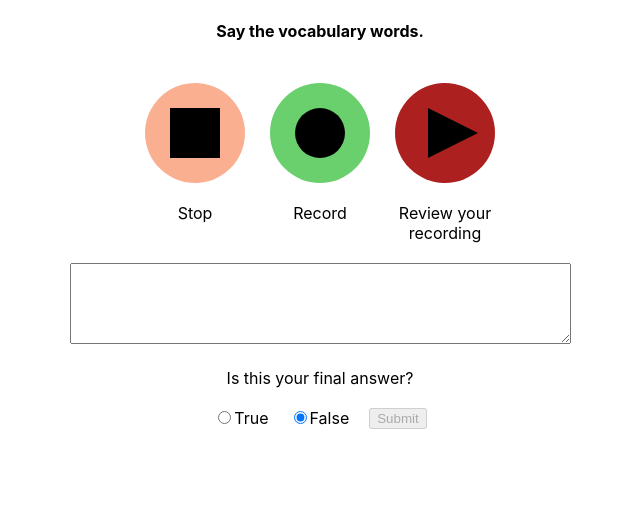
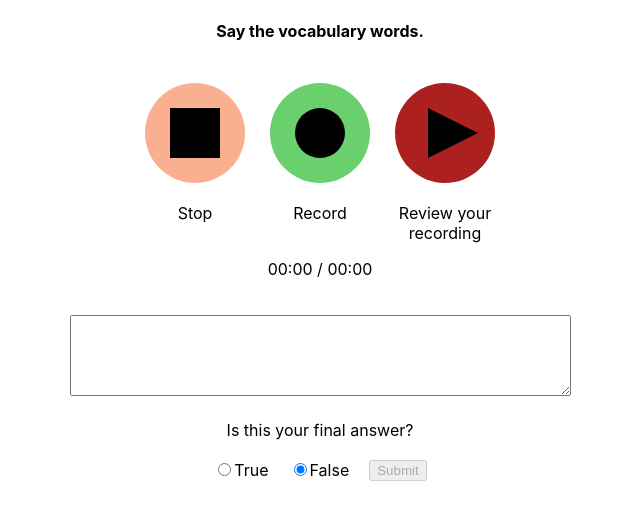
Before and after one commit to jpetrucci49/recorder_task, a React (Create React App) app: page / in a window 1280 px wide. Shown: the top 520 px of the page, without its empty margins (320-960 px from the left). Built offline with nearby package versions, Linux system fonts and the light colour scheme.

Commit message:
Implement recording & playback timer functionalities

```diff
--- a/src/App.css
+++ b/src/App.css
@@ -17,6 +17,11 @@
 
 .button:hover {
   box-shadow: 0px 0px 0px 0.75em #192aa6
+}
+
+.active {
+  box-shadow: 0px 0px 0px 0.75em #8c19a6 !important
+  /* Stretch Goal: Add a spinner, or oroboros effect to clarify activity */
 }
 
 .button-container {
--- a/src/components/CustomButton.js
+++ b/src/components/CustomButton.js
@@ -8,8 +8,11 @@ const CustomButton = (props) => {
     }
 
     return (
-        <div className={`button-wrapper${props.active && props.symbol !== 'square' ? " active" : ""}`} onClick={()=> props.active ? props.setActive('') : props.setActive(props.symbol)}>
-            <div className="button" style={{backgroundColor: props.color}}>
+        <div className="button-wrapper" onClick={()=> {
+            props.active ? props.setActive('') : props.setActive(props.symbol)
+            props.clickHandler()
+        }}>
+            <div className={`button${props.active && props.symbol !== 'square' ? " active" : ""}`} style={{backgroundColor: props.color}}>
                 <div className={props.symbol} />
             </div>
             <label>{labelObj[props.symbol]}</label>
--- a/src/components/Recorder.js
+++ b/src/components/Recorder.js
@@ -1,4 +1,4 @@
-import React, { useState } from 'react';
+import React, { useState, useEffect } from 'react';
 import CustomButton from './CustomButton';
 
 const Recorder = (props) => {
@@ -7,13 +7,93 @@ const Recorder = (props) => {
         Stretch goal: include some form of a playback or progress tracker to be included in the Recorder.
     */
 
+    // state to store which button is active
     const [active, setActive] = useState('');
 
+    // states to store record time and playtime
+    const [recordTime, setRecordTime] = useState(0);
+    const [playTime, setPlayTime] = useState(0);
+
+    // states to store if recording or playing or not
+    const [isRecording, setIsRecording] = useState(false);
+    const [isPlaying, setIsPlaying] = useState(false);
+
+    // state to store if playback has reached end of recording
+    const [isComplete, setIsComplete] = useState(false);
+
+    // basic timer for recording
+    useEffect(() => {
+        let intervalId;
+        if (isRecording) {
+            // setting time from 0 to 1 every 10 milisecond using javascript setInterval method
+            intervalId = setInterval(() => setRecordTime(recordTime + 1), 10);
+        }
+        return () => clearInterval(intervalId);
+    }, [isRecording, recordTime]);
+
+    // basic timer for playing
+    useEffect(() => {
+        let intervalId;
+        if (isPlaying) {
+            intervalId = setInterval(() => setPlayTime(playTime + 1), 10);
+            setIsComplete(playMinutes >= recordMinutes && playSeconds >= recordSeconds)
+        }
+        if (isComplete){
+            setIsPlaying(false);
+        }
+        return () => clearInterval(intervalId);
+    }, [isPlaying, playTime, recordTime, isComplete]);
+
+    // Recorded and Play minutes calculation - will apply an arbitrary 60 minute record limit
+    const recordMinutes = Math.floor((recordTime % 360000) / 6000);
+    const playMinutes = Math.floor((playTime % 360000) / 6000);
+
+    // Recorded and Play seconds calculation
+    const recordSeconds = Math.floor((recordTime % 6000) / 100);
+    const playSeconds = Math.floor((playTime % 6000) / 100);
+
+    // Method to stop recording and playing
+    const clickStop = () => {
+        setIsRecording(false);
+        setIsPlaying(false);
+    };
+
+    // Method to handle record clicks
+    const clickRecord = () => {
+        if (isRecording){
+            clickStop();
+        } else {
+            setRecordTime(0);
+            setPlayTime(0);
+            setIsRecording(true);
+            setIsPlaying(false);
+        }
+    };
+
+    // Method to handle play clicks
+    const clickPlay = () => {
+        if (isRecording){
+            clickStop();
+        }
+        if (isComplete){
+            setPlayTime(0);
+        }
+        setIsPlaying(!isPlaying);
+    };
+
     return (
-        <div className="button-container">
-            <CustomButton active={active === 'square'} setActive={setActive} symbol="square" color="#faaf90"/>
-            <CustomButton active={active === 'circle'} setActive={setActive} symbol="circle" color="#69d06d"/>
-            <CustomButton active={active === 'play'} setActive={setActive} symbol="play" color="#ac2020"/>
+        <div className="recorder-container">
+            <div className="button-container">
+                <CustomButton active={active === 'square'} clickHandler={clickStop} setActive={setActive} symbol="square" color="#faaf90"/>
+                <CustomButton active={active === 'circle'} clickHandler={clickRecord} setActive={setActive} symbol="circle" color="#69d06d"/>
+                <CustomButton active={active === 'play'} clickHandler={clickPlay} setActive={setActive} symbol="play" color="#ac2020"/>
+            </div>
+            <div className="timer-container">
+                <p className="stopwatch-time">
+                    {playMinutes.toString().padStart(2, "0")}:{playSeconds.toString().padStart(2, "0")}{" / "}
+                    {recordMinutes.toString().padStart(2, "0")}:{recordSeconds.toString().padStart(2, "0")}
+                </p>
+            </div>
         </div>
     )
 }
```
